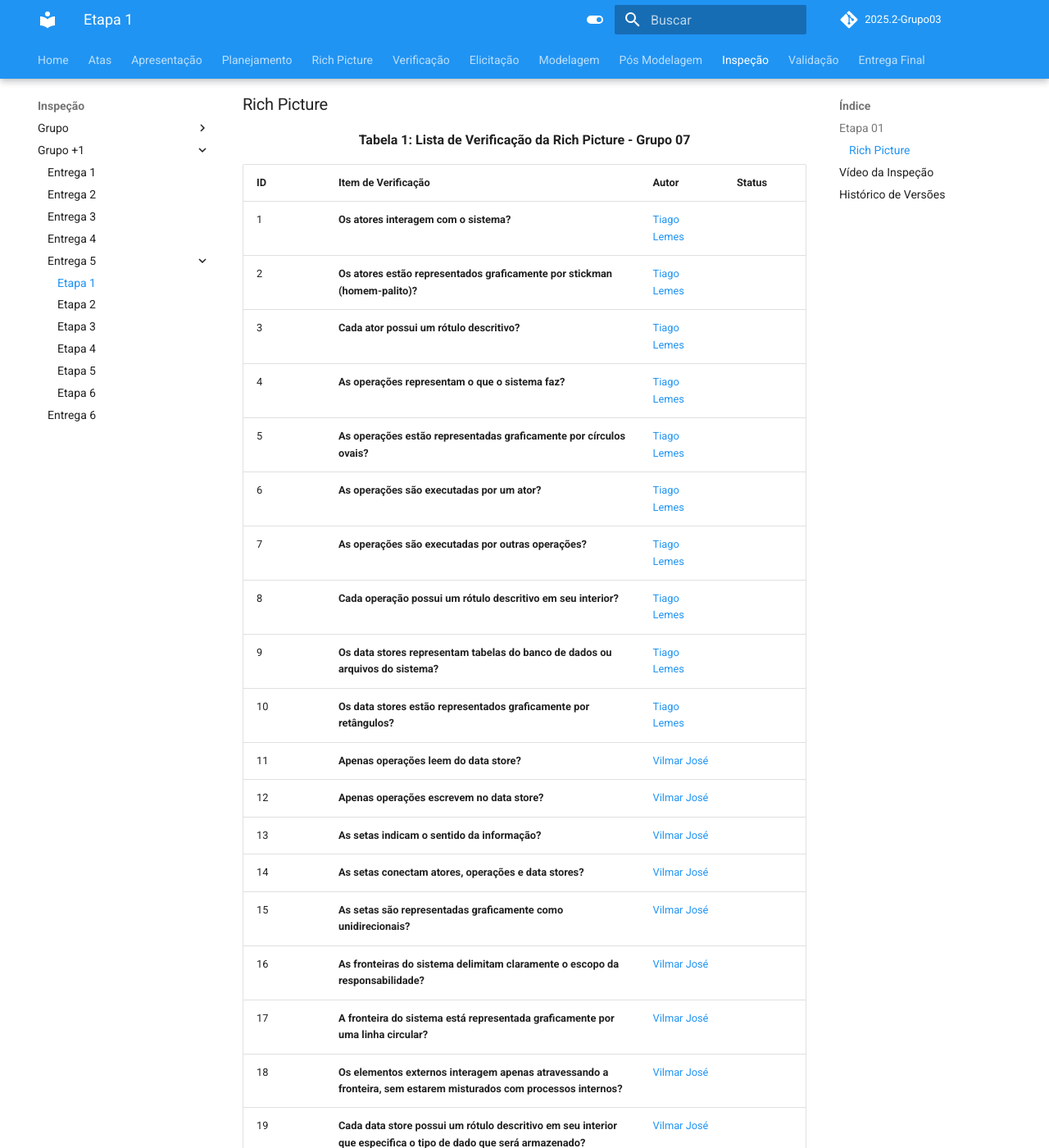
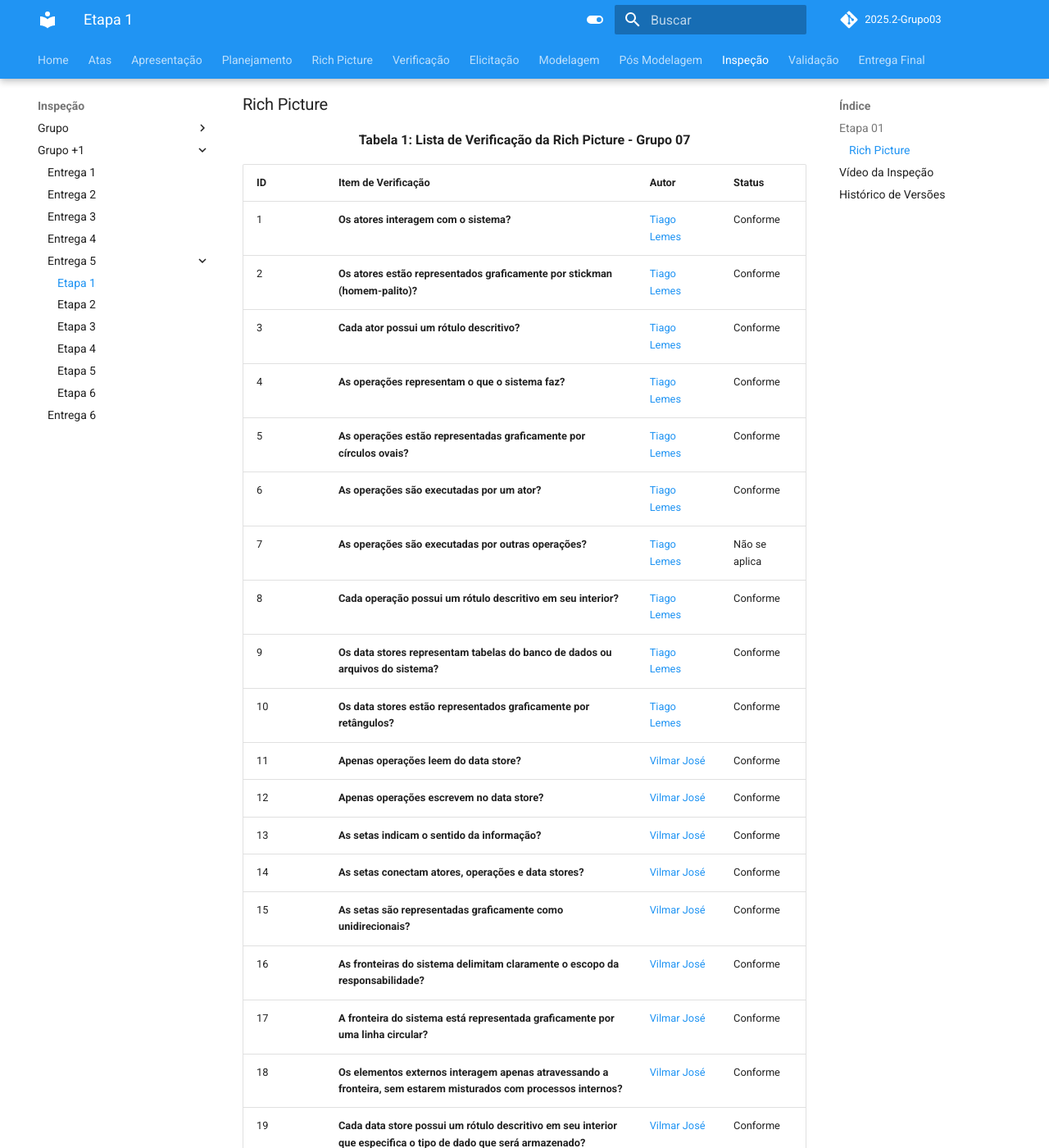
Before and after one commit to Requisitos-de-Software/2025.2-Grupo03, an MkDocs documentation site: the page built from docs/Inspeção/inspeção_Etapa1_grupo_+1_5.md, in a window 1280 px wide and 1400 px high, scrolled down 275 px. Shown: the whole window at 82% size. Built offline with MkDocs 1.6.1 and Material for MkDocs 9.7.7, drawn with Linux system fonts in a browser that asks for light colours; comment, search, counter and statistics services are not loaded; some of the changed text lies outside the part shown.

Commit message:
Update inspeção_Etapa1_grupo_+1_5.md

```diff
--- a/docs/Inspeção/inspeção_Etapa1_grupo_+1_5.md
+++ b/docs/Inspeção/inspeção_Etapa1_grupo_+1_5.md
@@ -10,28 +10,28 @@ Documento baseado na lista de verificação feita pelo nosso grupo, podendo ser
 
 | ID | Item de Verificação | Autor | Status |
 | ---- | ----- | ----- | --- |
-| 1 | **Os atores interagem com o sistema?** | [Tiago Lemes](https://github.com/TiagoTeixeira-2005) |  |
-| 2 | **Os atores estão representados graficamente por stickman (homem-palito)?** | [Tiago Lemes](https://github.com/TiagoTeixeira-2005) |  |
-| 3 | **Cada ator possui um rótulo descritivo?** | [Tiago Lemes](https://github.com/TiagoTeixeira-2005) |  |
-| 4 | **As operações representam o que o sistema faz?** | [Tiago Lemes](https://github.com/TiagoTeixeira-2005) |  |
-| 5 | **As operações estão representadas graficamente por círculos ovais?** | [Tiago Lemes](https://github.com/TiagoTeixeira-2005) |  |
-| 6 | **As operações são executadas por um ator?** | [Tiago Lemes](https://github.com/TiagoTeixeira-2005) |  |
-| 7 | **As operações são executadas por outras operações?** | [Tiago Lemes](https://github.com/TiagoTeixeira-2005) |  |
-| 8 | **Cada operação possui um rótulo descritivo em seu interior?** | [Tiago Lemes](https://github.com/TiagoTeixeira-2005) |  |
-| 9 | **Os data stores representam tabelas do banco de dados ou arquivos do sistema?** | [Tiago Lemes](https://github.com/TiagoTeixeira-2005) |  |
-| 10 | **Os data stores estão representados graficamente por retângulos?** | [Tiago Lemes](https://github.com/TiagoTeixeira-2005) |  |
-| 11 | **Apenas operações leem do data store?** | [Vilmar José](https://github.com/VilmarFagundes) |  |
-| 12 | **Apenas operações escrevem no data store?** | [Vilmar José](https://github.com/VilmarFagundes) |  |
-| 13 | **As setas indicam o sentido da informação?** | [Vilmar José](https://github.com/VilmarFagundes) |  |
-| 14 | **As setas conectam atores, operações e data stores?** | [Vilmar José](https://github.com/VilmarFagundes) |  |
-| 15 | **As setas são representadas graficamente como unidirecionais?** | [Vilmar José](https://github.com/VilmarFagundes) |  |
-| 16 | **As fronteiras do sistema delimitam claramente o escopo da responsabilidade?** | [Vilmar José](https://github.com/VilmarFagundes) |  |
-| 17 | **A fronteira do sistema está representada graficamente por uma linha circular?** | [Vilmar José](https://github.com/VilmarFagundes) |  |
-| 18 | **Os elementos externos interagem apenas atravessando a fronteira, sem estarem misturados com processos internos?** | [Vilmar José](https://github.com/VilmarFagundes) |  |
-| 19 | **Cada data store possui um rótulo descritivo em seu interior que especifica o tipo de dado que será armazenado?** | [Vilmar José](https://github.com/VilmarFagundes) |  |
-| 20 | **O rich picture evita excesso de texto, priorizando representações visuais?** | [Vilmar José](https://github.com/VilmarFagundes) |  |
-| 21 | **O rich picture conta uma história clara do funcionamento do sistema?** | [Vilmar José](https://github.com/VilmarFagundes) |  |
-| 22 | **Os rótulos descritivos das setas indicam a natureza dos dados ou o fluxo das informações?** | [Vilmar José](https://github.com/VilmarFagundes) |  |
+| 1 | **Os atores interagem com o sistema?** | [Tiago Lemes](https://github.com/TiagoTeixeira-2005) | Conforme  |
+| 2 | **Os atores estão representados graficamente por stickman (homem-palito)?** | [Tiago Lemes](https://github.com/TiagoTeixeira-2005) | Conforme  |
+| 3 | **Cada ator possui um rótulo descritivo?** | [Tiago Lemes](https://github.com/TiagoTeixeira-2005) | Conforme  |
+| 4 | **As operações representam o que o sistema faz?** | [Tiago Lemes](https://github.com/TiagoTeixeira-2005) | Conforme  |
+| 5 | **As operações estão representadas graficamente por círculos ovais?** | [Tiago Lemes](https://github.com/TiagoTeixeira-2005) | Conforme  |
+| 6 | **As operações são executadas por um ator?** | [Tiago Lemes](https://github.com/TiagoTeixeira-2005) | Conforme |
+| 7 | **As operações são executadas por outras operações?** | [Tiago Lemes](https://github.com/TiagoTeixeira-2005) | Não se aplica  |
+| 8 | **Cada operação possui um rótulo descritivo em seu interior?** | [Tiago Lemes](https://github.com/TiagoTeixeira-2005) | Conforme  |
+| 9 | **Os data stores representam tabelas do banco de dados ou arquivos do sistema?** | [Tiago Lemes](https://github.com/TiagoTeixeira-2005) | Conforme  |
+| 10 | **Os data stores estão representados graficamente por retângulos?** | [Tiago Lemes](https://github.com/TiagoTeixeira-2005) | Conforme  |
+| 11 | **Apenas operações leem do data store?** | [Vilmar José](https://github.com/VilmarFagundes) | Conforme  |
+| 12 | **Apenas operações escrevem no data store?** | [Vilmar José](https://github.com/VilmarFagundes) | Conforme  |
+| 13 | **As setas indicam o sentido da informação?** | [Vilmar José](https://github.com/VilmarFagundes) | Conforme  |
+| 14 | **As setas conectam atores, operações e data stores?** | [Vilmar José](https://github.com/VilmarFagundes) | Conforme  |
+| 15 | **As setas são representadas graficamente como unidirecionais?** | [Vilmar José](https://github.com/VilmarFagundes) | Conforme  |
+| 16 | **As fronteiras do sistema delimitam claramente o escopo da responsabilidade?** | [Vilmar José](https://github.com/VilmarFagundes) |Conforme   |
+| 17 | **A fronteira do sistema está representada graficamente por uma linha circular?** | [Vilmar José](https://github.com/VilmarFagundes) | Conforme  |
+| 18 | **Os elementos externos interagem apenas atravessando a fronteira, sem estarem misturados com processos internos?** | [Vilmar José](https://github.com/VilmarFagundes) |Conforme   |
+| 19 | **Cada data store possui um rótulo descritivo em seu interior que especifica o tipo de dado que será armazenado?** | [Vilmar José](https://github.com/VilmarFagundes) | Conforme  |
+| 20 | **O rich picture evita excesso de texto, priorizando representações visuais?** | [Vilmar José](https://github.com/VilmarFagundes) | Conforme  |
+| 21 | **O rich picture conta uma história clara do funcionamento do sistema?** | [Vilmar José](https://github.com/VilmarFagundes) | Conforme  |
+| 22 | **Os rótulos descritivos das setas indicam a natureza dos dados ou o fluxo das informações?** | [Vilmar José](https://github.com/VilmarFagundes) | Conforme  |
 
 <div align="center"><strong>Autoria de <a href="https://github.com/TiagoTeixeira-2005">Tiago Lemes</a></strong></div>
 
```
